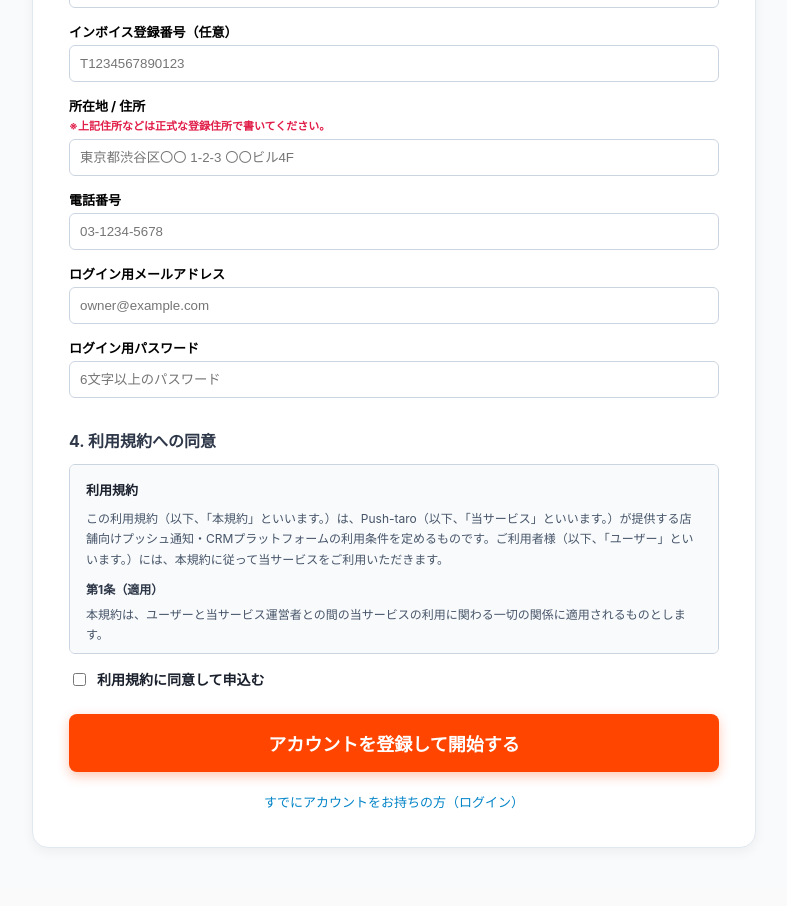
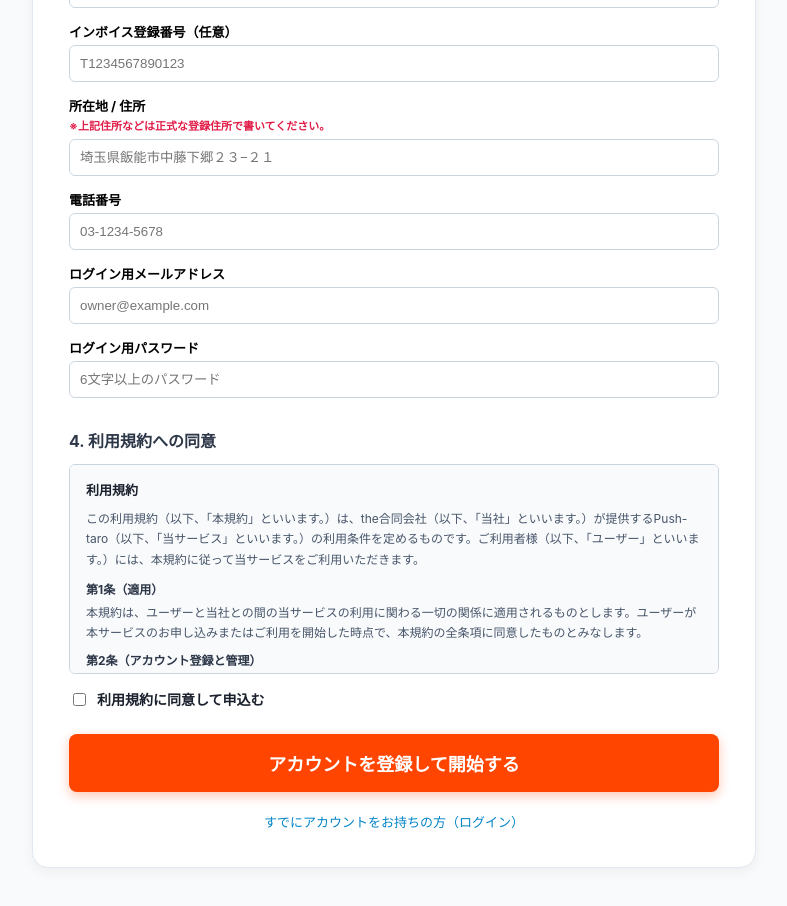
Before and after one commit to thellcishii-lang/push-taro, a Next.js app: page /signup in a window 1280 px wide. Shown: the part 420-1326 px from the top of the page, without its empty margins (246-1033 px from the left). Built offline with nearby package versions, Linux system fonts and the light colour scheme.

Commit message:
Update page.tsx

```diff
--- a/app/signup/page.tsx
+++ b/app/signup/page.tsx
@@ -179,7 +179,7 @@ export default function SignupPage() {
               <input
                 type="text"
                 required
-                placeholder="東京都渋谷区〇〇 1-2-3 〇〇ビル4F"
+                placeholder="埼玉県飯能市中藤下郷２３−２１"
                 value={address}
                 onChange={(e) => setAddress(e.target.value)}
                 style={{ width: '100%', padding: '10px', borderRadius: '6px', border: '1px solid #cbd5e0', boxSizing: 'border-box' }}
@@ -298,13 +298,13 @@ export default function SignupPage() {
             </div>
           )}
 
-          {/* 4. 利用規約 (正式文言) */}
+          {/* 4. 利用規約 (全12条の正式全文を搭載) */}
           <h3 style={{ fontSize: '16px', fontWeight: 'bold', marginBottom: '12px', color: '#2d3748' }}>
             4. 利用規約への同意
           </h3>
 
           <div style={{
-            height: '160px',
+            height: '180px',
             overflowY: 'scroll',
             background: '#f8fafc',
             border: '1px solid #cbd5e0',
@@ -317,24 +317,50 @@ export default function SignupPage() {
           }}>
             <p style={{ fontWeight: 'bold', margin: '0 0 8px 0', fontSize: '13px', color: '#1a202c' }}>利用規約</p>
             <p style={{ margin: '0 0 10px 0' }}>
-              この利用規約（以下、「本規約」といいます。）は、Push-taro（以下、「当サービス」といいます。）が提供する店舗向けプッシュ通知・CRMプラットフォームの利用条件を定めるものです。ご利用者様（以下、「ユーザー」といいます。）には、本規約に従って当サービスをご利用いただきます。
+              この利用規約（以下、「本規約」といいます。）は、the合同会社（以下、「当社」といいます。）が提供するPush-taro（以下、「当サービス」といいます。）の利用条件を定めるものです。ご利用者様（以下、「ユーザー」といいます。）には、本規約に従って当サービスをご利用いただきます。
             </p>
-            <p style={{ margin: '0 0 4px 0', fontWeight: 'bold', color: '#2d3748' }}>第1条（適用）</p>
-            <p style={{ margin: '0 0 10px 0' }}>
-              本規約は、ユーザーと当サービス運営者との間の当サービスの利用に関わる一切の関係に適用されるものとします。
-            </p>
-            <p style={{ margin: '0 0 4px 0', fontWeight: 'bold', color: '#2d3748' }}>第2条（利用料金と支払い方法）</p>
-            <p style={{ margin: '0 0 10px 0' }}>
-              ユーザーは、当サービスの有料プラン（ライト、スタンダード、プロ）の対価として、別途定め、本サイトに表示する利用料金を、所定の決済方法（Square等）により支払うものとします。
-            </p>
-            <p style={{ margin: '0 0 4px 0', fontWeight: 'bold', color: '#2d3748' }}>第3条（禁止事項）</p>
-            <p style={{ margin: '0 0 10px 0' }}>
-              ユーザーは、当サービスの利用にあたり、法令や公序良俗に違反する行為、または運営を妨害するおそれのある行為を行ってはならないものとします。
-            </p>
-            <p style={{ margin: '0 0 4px 0', fontWeight: 'bold', color: '#2d3748' }}>第4条（規約の変更）</p>
-            <p style={{ margin: '0 0 6px 0' }}>
-              運営者は、必要と判断した場合には、ユーザーに通知することなくいつでも本規約を変更することができるものとします。
-            </p>
+
+            <p style={{ margin: '0 0 2px 0', fontWeight: 'bold', color: '#2d3748' }}>第1条（適用）</p>
+            <p style={{ margin: '0 0 8px 0' }}>本規約は、ユーザーと当社との間の当サービスの利用に関わる一切の関係に適用されるものとします。ユーザーが本サービスのお申し込みまたはご利用を開始した時点で、本規約の全条項に同意したものとみなします。</p>
+
+            <p style={{ margin: '0 0 2px 0', fontWeight: 'bold', color: '#2d3748' }}>第2条（アカウント登録と管理）</p>
+            <p style={{ margin: '0 0 8px 0' }}>1. ユーザーは、真実かつ正確な情報をもってアカウント登録を行うものとします。<br />2. ユーザーは、自己の責任においてアカウントIDおよびパスワードを厳重に管理するものとし、第三者への譲渡・貸与等はできません。<br />3. アカウント情報の管理不十分による損害の責任はユーザーが負うものとします。</p>
+
+            <p style={{ margin: '0 0 2px 0', fontWeight: 'bold', color: '#2d3748' }}>第3条（利用料金および支払い方法）</p>
+            <p style={{ margin: '0 0 8px 0' }}>1. ユーザーは、当サービスが定める各プラン（ライトプラン: 1,980円/月、スタンダードプラン: 3,800円/月、プロプラン: 10,000円/月、いずれも税別）の利用料金を、当社指定の決済手段（Square等）により支払うものとします。<br />2. 月の途中でアカウントの開通または解約が行われた場合であっても、日割り計算による返金・精算は行いません。<br />3. ユーザーが利用料金の支払いを遅延した場合、年14.6%の割合による遅延損害金を支払うものとします。</p>
+
+            <p style={{ margin: '0 0 2px 0', fontWeight: 'bold', color: '#2d3748' }}>第4条（送信メッセージおよびコンテンツの責任）</p>
+            <p style={{ margin: '0 0 8px 0' }}>1. 当サービスを通じてエンドユーザー（通知購読者）へ配信されるメッセージの内容に関する責任は、一切ユーザー自身に帰属します。<br />2. ユーザーは、特定電子メール法等の関連法令を遵守し、承諾を得ていない不特定多数への迷惑通知（スパム配信）を行ってはなりません。</p>
+
+            <p style={{ margin: '0 0 2px 0', fontWeight: 'bold', color: '#2d3748' }}>第5条（禁止事項）</p>
+            <p style={{ margin: '0 0 8px 0' }}>ユーザーは、法令違反行為、知的財産権の侵害、サーバーへの過度な負荷行為、虚偽情報の配信、反社会的勢力への利益供与行為等を行ってはならないものとします。</p>
+
+            <p style={{ margin: '0 0 2px 0', fontWeight: 'bold', color: '#2d3748' }}>第6条（サービスの提供停止・変更・終了）</p>
+            <p style={{ margin: '0 0 8px 0' }}>当社は、保守点検・障害復旧・天災地変等により事前に通知することなくサービス提供を中断・停止することがあります。</p>
+
+            <p style={{ margin: '0 0 2px 0', fontWeight: 'bold', color: '#2d3748' }}>第7条（紹介成果報酬制度・PRO特典）</p>
+            <p style={{ margin: '0 0 8px 0' }}>1. プロプランユーザーが他店舗を紹介した場合、所定のロジックに基づき10%相当の成果報酬権利が発生します。<br />2. 発生した成果報酬は毎月の請求精算時に自動控除・相殺にて精算されます。</p>
+
+            <p style={{ margin: '0 0 2px 0', fontWeight: 'bold', color: '#2d3748' }}>第8条（契約解除および利用制限）</p>
+            <p style={{ margin: '0 0 8px 0' }}>ユーザーが本規約に違反した場合、または利用料金の支払いを怠った場合、当社は即座にサービス利用の停止、あるいは契約を解除することができます。</p>
+
+            <p style={{ margin: '0 0 2px 0', fontWeight: 'bold', color: '#2d3748' }}>第9条（免責事項）</p>
+            <p style={{ margin: '0 0 8px 0' }}>1. 当社は、当サービスが特定の目的に適合することや期待する売上向上成果が得られることを保証するものではありません。<br />2. 当社が損害賠償責任を負う場合であっても、過去1ヶ月間にユーザーが支払った利用料相当額を上限とします。</p>
+
+            <p style={{ margin: '0 0 2px 0', fontWeight: 'bold', color: '#2d3748' }}>第10条（秘密保持および個人情報の取扱い）</p>
+            <p style={{ margin: '0 0 8px 0' }}>個人情報の取扱いについては、別途定める「プライバシーポリシー」に従うものとします。</p>
+
+            <p style={{ margin: '0 0 2px 0', fontWeight: 'bold', color: '#2d3748' }}>第11条（規約の変更）</p>
+            <p style={{ margin: '0 0 8px 0' }}>当社は、必要と判断した場合には、事前に適切な方法で通知することにより、いつでも本規約を変更することができるものとします。</p>
+
+            <p style={{ margin: '0 0 2px 0', fontWeight: 'bold', color: '#2d3748' }}>第12条（準拠法および裁判管轄）</p>
+            <p style={{ margin: '0 0 8px 0' }}>本規約の解釈にあたっては日本法を準拠法とし、当社の本社所在地を管轄する裁判所を専属的合意管轄とします。</p>
+
+            <div style={{ marginTop: '12px', paddingTop: '8px', borderTop: '1px solid #cbd5e0', fontSize: '11px', color: '#64748b' }}>
+              【事業者名】the合同会社<br />
+              【所在地】〒357-0123 埼玉県飯能市中藤下郷２３−２１<br />
+              【連絡先】pushtaro-info@gmail.com
+            </div>
           </div>
 
           <label style={{ display: 'flex', alignItems: 'center', gap: '8px', cursor: 'pointer', marginBottom: '25px', fontSize: '14px', fontWeight: 'bold', color: '#1a202c' }}>
```
